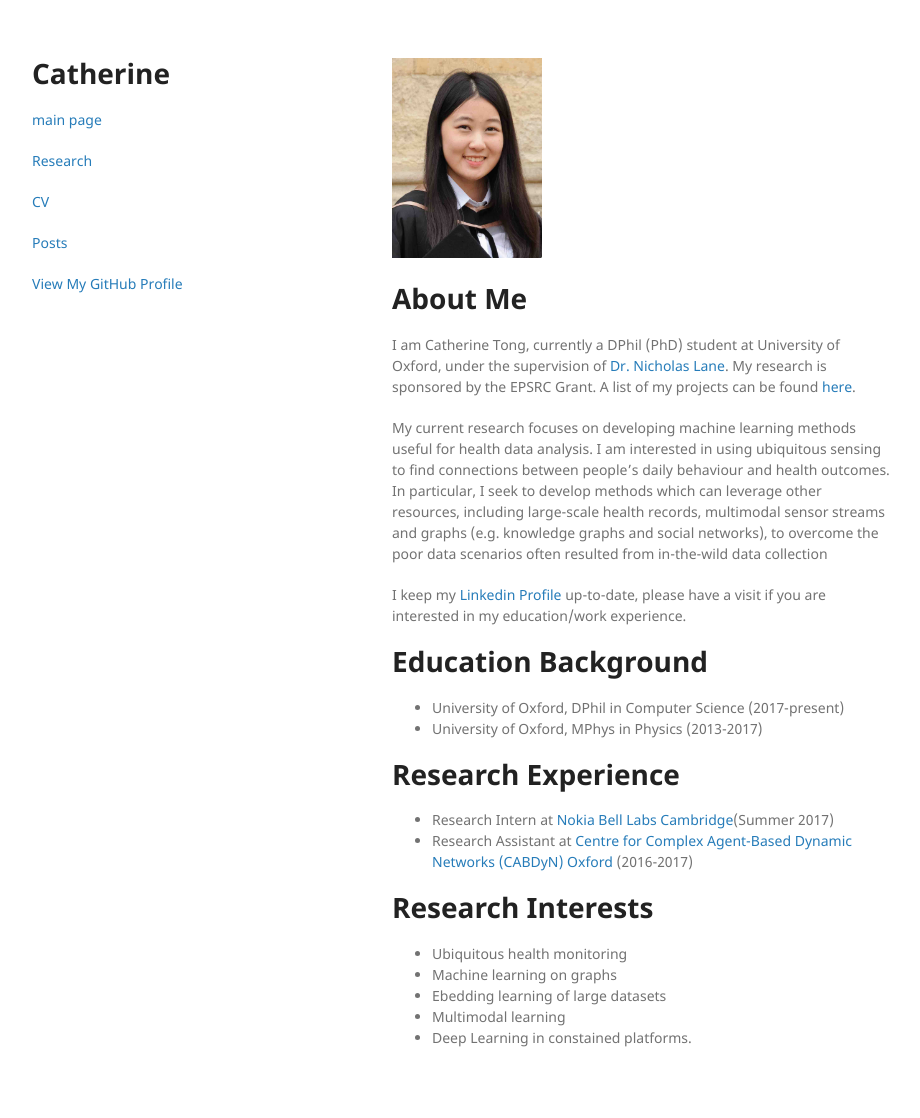
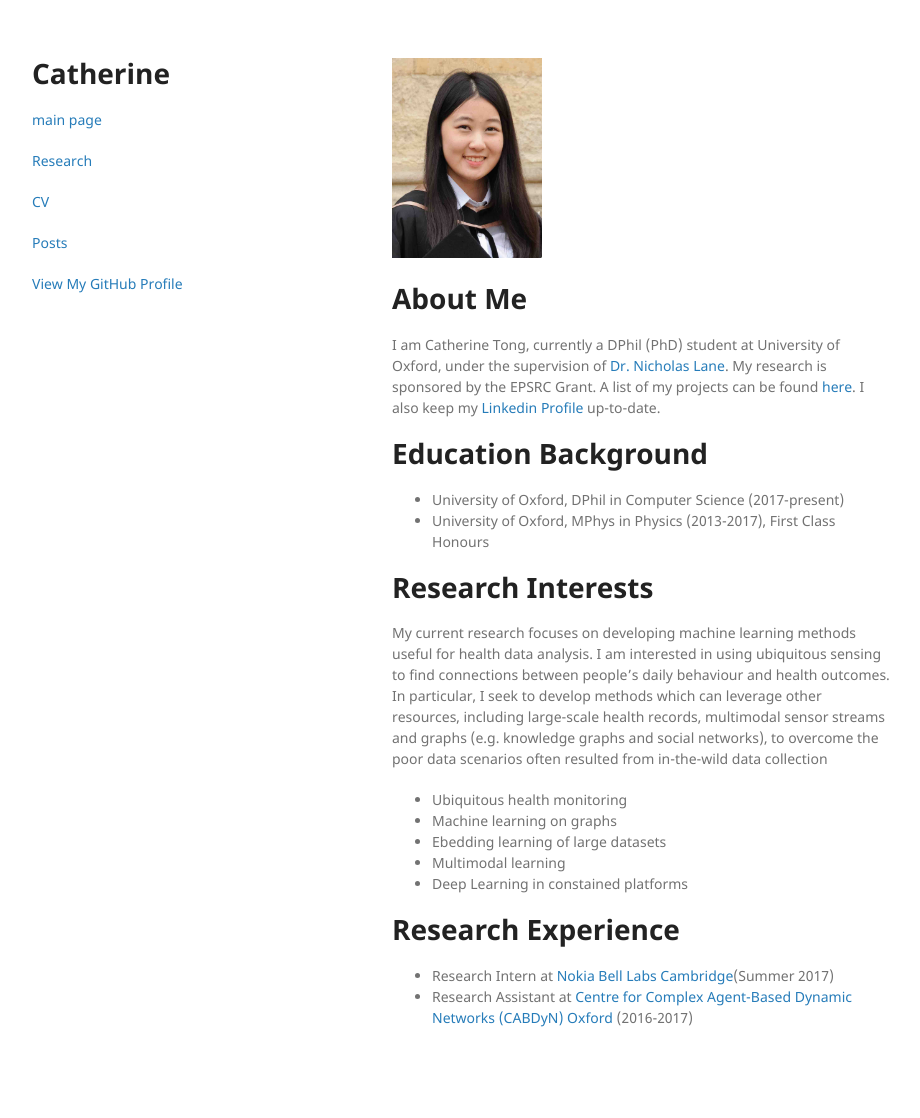
Before and after one commit to egctong/egctong.github.io, a Jekyll site: the page built from index.md, in a window 1280 px wide. Shown: the whole page, without its empty margins (178-1098 px from the left). Built offline with Jekyll 4.4.1, drawn with Linux system fonts in a browser that asks for light colours.

Commit message:
Update index.md

```diff
--- a/index.md
+++ b/index.md
@@ -6,29 +6,27 @@
 
 # [](#Introduction) About Me
 
-I am Catherine Tong, currently a DPhil (PhD) student at University of Oxford, under the supervision of [Dr. Nicholas Lane](http://niclane.org/). My research is sponsored by the EPSRC Grant. A list of my projects can be found [here](/research/research_index.html).
+I am Catherine Tong, currently a DPhil (PhD) student at University of Oxford, under the supervision of [Dr. Nicholas Lane](http://niclane.org/). My research is sponsored by the EPSRC Grant. A list of my projects can be found [here](/research/research_index.html). I also keep my [Linkedin Profile](https://www.linkedin.com/in/tongcatherine/) up-to-date.
+
+# [](#interests) Education Background
+* University of Oxford, DPhil in Computer Science (2017-present)
+* University of Oxford, MPhys in Physics (2013-2017), First Class Honours
+
+# [](#interests) Research Interests
 
 My current research focuses on developing machine learning methods useful for health data analysis. I am interested in using ubiquitous sensing to find connections between people’s daily behaviour and health outcomes. In particular, I seek to develop methods which can leverage other resources, including large-scale health records, multimodal sensor streams and graphs (e.g. knowledge graphs and social networks), to overcome the poor data scenarios often resulted from in-the-wild data collection
 
-
-I keep my [Linkedin Profile](https://www.linkedin.com/in/tongcatherine/) up-to-date, please have a visit if you are interested in my education/work experience.
-
-
-# [](#interests) Education Background
-* University of Oxford, DPhil in Computer Science (2017-present)
-* University of Oxford, MPhys in Physics (2013-2017)
+* Ubiquitous health monitoring
+* Machine learning on graphs
+* Ebedding learning of large datasets
+* Multimodal learning
+* Deep Learning in constained platforms
 
 # [](#interests) Research Experience
 
 * Research Intern at [Nokia Bell Labs Cambridge](https://www.bell-labs.com)(Summer 2017)
 * Research Assistant at [Centre for Complex Agent-Based Dynamic Networks (CABDyN) Oxford](https://www.sbs.ox.ac.uk/research/cabdyn) (2016-2017)
 
-# [](#interests) Research Interests
-* Ubiquitous health monitoring
-* Machine learning on graphs
-* Ebedding learning of large datasets
-* Multimodal learning
-* Deep Learning in constained platforms.
 
 <!--# [](#interests) Other Interests
 I love reading and also enjoy the arts very much. -->
```
